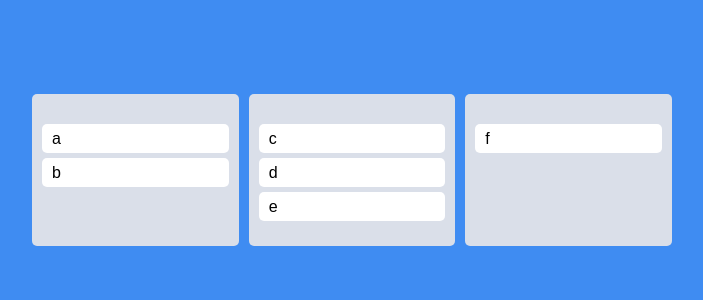
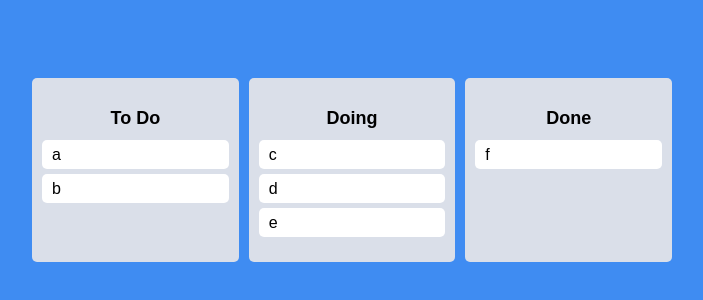
Before and after one commit to seovee/react-masterclass, a React (Create React App) app: page / in a window 1280 px wide. Shown: the part 230-530 px from the top of the page, without its empty margins (288-991 px from the left). Built offline with nearby package versions, Linux system fonts and the light colour scheme.

Commit message:
7.9 같은 보드안에서만 움직이는 것 구현

```diff
--- a/src/App.tsx
+++ b/src/App.tsx
@@ -22,22 +22,21 @@
 
 function App() {
   const [toDos, setToDos] = useRecoilState(toDoState);
-  const onDragEnd = ({ draggableId, destination, source }: DropResult) => {
-    if (!destination) return;
-    // setToDos((oldToDos) => {
-    //   const toDosCopy = [...oldToDos];
-    //   // 1) source.index를 지운다
-    //   console.log("Delete item on", source.index);
-    //   console.log(toDosCopy);
-    //   toDosCopy.splice(source.index, 1);
-    //   console.log("Delete item");
-    //   console.log(toDosCopy);
-    //   // 2) 다시 destination.index에 넣는다.
-    //   console.log("Put back", draggableId, "on", destination.index);
-    //   toDosCopy.splice(destination?.index, 0, draggableId);
-    //   console.log(toDosCopy);
-    //   return toDosCopy;
-    // });
+  const onDragEnd = (info: DropResult) => {
+    console.log(info);
+    const { destination, draggableId, source } = info;
+    if (destination?.droppableId === source.droppableId) {
+      // same board movement.
+      setToDos((allBoards) => {
+        const boardCopy = [...allBoards[source.droppableId]];
+        boardCopy.splice(source.index, 1);
+        boardCopy.splice(destination?.index, 0, draggableId);
+        return {
+          ...allBoards,
+          [source.droppableId]: boardCopy,
+        };
+      });
+    }
   };
   return (
     <DragDropContext onDragEnd={onDragEnd}>
@@ -51,4 +50,5 @@
     </DragDropContext>
   );
 }
+
 export default App;
--- a/src/Components/Board.tsx
+++ b/src/Components/Board.tsx
@@ -10,6 +10,13 @@
   min-height: 100px;
 `;
 
+const Title = styled.h2`
+  text-align: center;
+  font-weight: 600;
+  margin-bottom: 10px;
+  font-size: 18px;
+`;
+
 interface IBoardProps {
   toDos: string[];
   boardId: string;
@@ -17,16 +24,19 @@
 
 function Board({ toDos, boardId }: IBoardProps) {
   return (
-    <Droppable droppableId="one">
+    <Wrapper>
+      <Title>{boardId}</Title>
+      <Droppable droppableId={boardId}>
         {(magic) => (
-        <Wrapper ref={magic.innerRef} {...magic.droppableProps}>
+          <div ref={magic.innerRef} {...magic.droppableProps}>
             {toDos.map((toDo, index) => (
               <DragabbleCard key={toDo} toDo={toDo} index={index} />
             ))}
             {magic.placeholder}
-        </Wrapper>
+          </div>
         )}
       </Droppable>
+    </Wrapper>
   );
 }
 
--- a/src/atoms.tsx
+++ b/src/atoms.tsx
@@ -6,5 +6,5 @@
 
 export const toDoState = atom<IToDoState>({
   key: "toDo",
-  default: { to_do: ["a", "b"], doing: ["c", "d", "e"], done: ["f"] },
+  default: { "To Do": ["a", "b"], Doing: ["c", "d", "e"], Done: ["f"] },
 });
```
Lines whose indentation alone changed are shown as unchanged.
